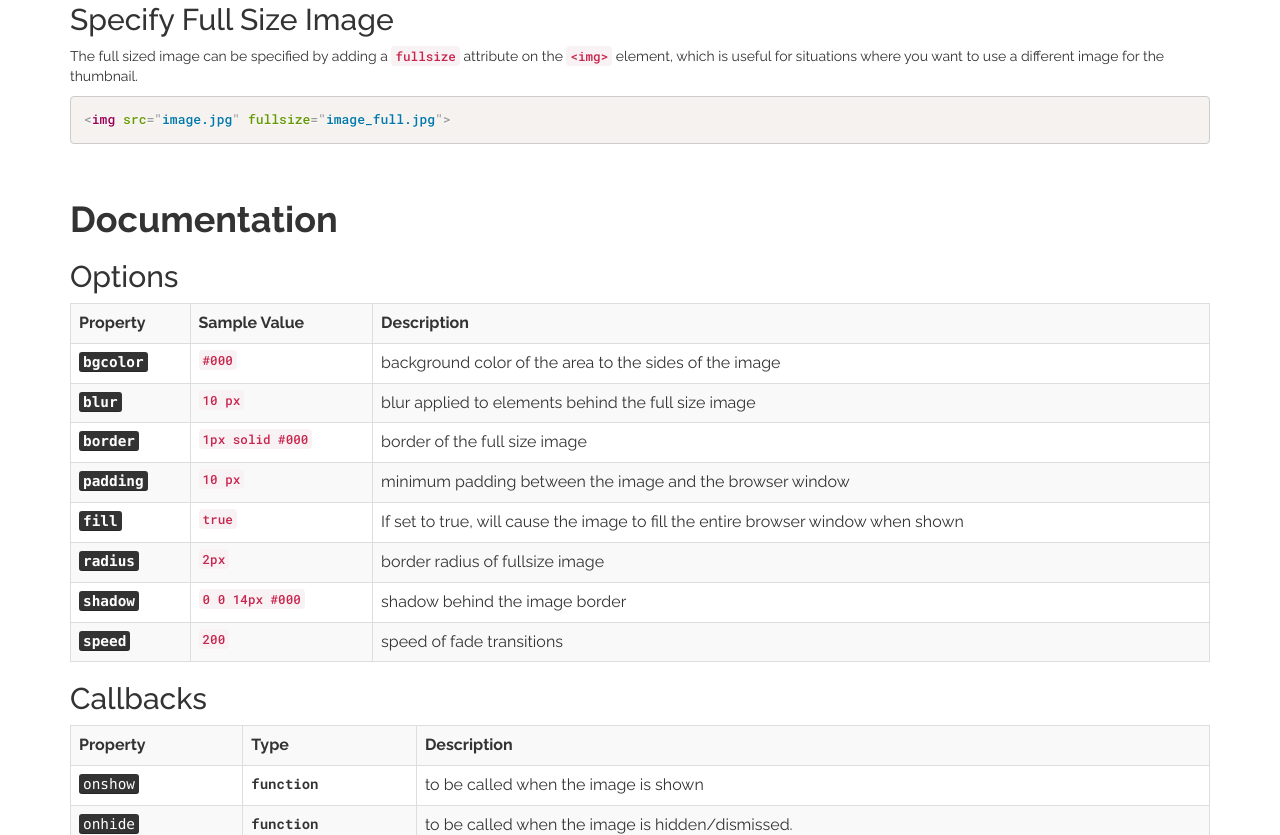
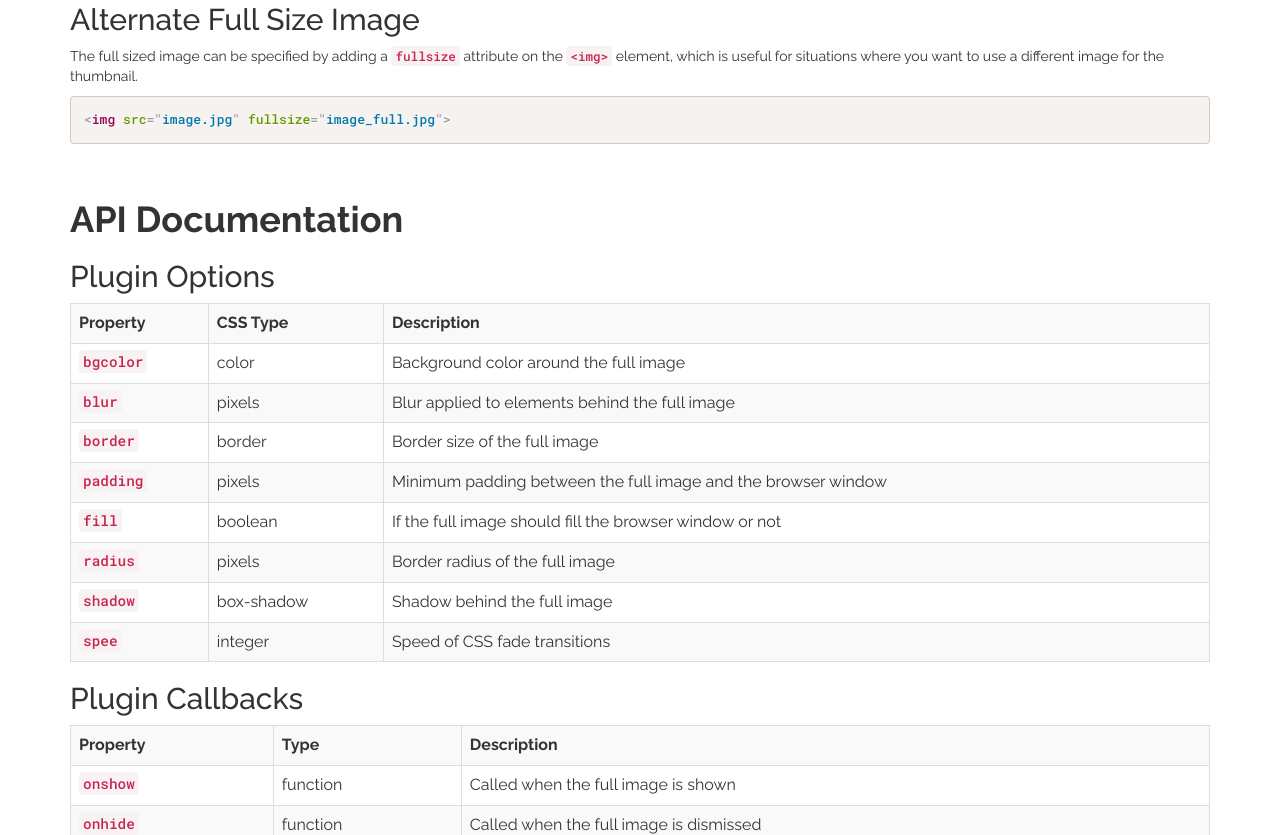
Before and after one commit to marando/zoomable.js, a website: page examples/examples.html in a window 1280 px wide. Shown: the part 1965-2800 px from the top of the page. Drawn offline with nearby package versions, Linux system fonts and the light colour scheme.

Commit message:
update copy

```diff
--- a/examples/examples.html
+++ b/examples/examples.html
@@ -48,7 +48,7 @@
 
       <section>
         <div class="row">
-          <h1 class="col-sm-12">Examples</h1>
+          <h1 class="col-sm-12">Usage Examples</h1>
           <div class="example simple">
             <h2 class="col-sm-12">Simple Usage</h2>
             <p class="col-sm-12">
@@ -132,7 +132,7 @@
 
         <div class="row">
           <div class="example custom">
-            <h2 class="col-sm-12">Callbacks</h2>
+            <h2 class="col-sm-12">Callback Functions</h2>
             <p class="col-sm-12">
               Two callback functions are exposed&mdash;one for when the image is show, and another for when it is dismissed:
             </p>
@@ -172,7 +172,7 @@
           <div class="example">
             <h2 class="col-sm-12">Filling the Browser</h2>
             <p class="col-sm-12">
-              To make an image fill the browser window, set the <code>fill</code> attribute to true:
+              To make an image fill the entire browser window, set the <code>fill</code> attribute to true:
             </p>
             <div class="col-sm-5">
               <img src="http://lorempixel.com/1200/800/?r=5"
@@ -206,7 +206,7 @@
 
         <div class="row">
           <div class="example simple">
-            <h2 class="col-sm-12">Specify Full Size Image</h2>
+            <h2 class="col-sm-12">Alternate Full Size Image</h2>
             <p class="col-sm-12">
               The full sized image can be specified by adding a <code>fullsize</code> attribute on the <code>&lt;img&gt;</code> element, which is useful for situations where you want to use a different image for the thumbnail.
             </p>
@@ -224,57 +224,57 @@
 
       <section class="row">
         <div class="col-sm-12">
-          <h1>Documentation</h1>
-          <h2>Options</h2>
+          <h1>API Documentation</h1>
+          <h2>Plugin Options</h2>
           <table class="table table-bordered table-striped">
             <tr>
               <th>Property</th>
-              <th>Sample Value</th>
+              <th>CSS Type</th>
               <th>Description</th>
             </tr>
             <tr>
-              <th><kbd>bgcolor</kbd></th>
-              <td><code>#000</code></td>
-              <td>background color of the area to the sides of the image</td>
+              <th><code>bgcolor</code></th>
+              <td>color</td>
+              <td>Background color around the full image</td>
             </tr>
             <tr>
-              <th><kbd>blur</kbd></th>
-              <td><code>10 px</code></td>
-              <td>blur applied to elements behind the full size image</td>
+              <th><code>blur</code></th>
+              <td>pixels</td>
+              <td>Blur applied to elements behind the full image</td>
             </tr>
             <tr>
-              <th><kbd>border</kbd></th>
-              <td><code>1px solid #000</code></td>
-              <td>border of the full size image</td>
+              <th><code>border</code></th>
+              <td>border</td>
+              <td>Border size of the full image</td>
             </tr>
             <tr>
-              <th><kbd>padding</kbd></th>
-              <td><code>10 px</code></td>
-              <td>minimum padding between the image and the browser window</td>
+              <th><code>padding</code></th>
+              <td>pixels</td>
+              <td>Minimum padding between the full image and the browser window</td>
             </tr>
             <tr>
-              <th><kbd>fill</kbd></th>
-              <td><code>true</code></td>
-              <td>If set to true, will cause the image to fill the entire browser window when shown</td>
+              <th><code>fill</code></th>
+              <td>boolean</td>
+              <td>If the full image should fill the browser window or not</td>
             </tr>
             <tr>
-              <th><kbd>radius</kbd></th>
-              <td><code>2px</code></td>
-              <td>border radius of fullsize image</td>
+              <th><code>radius</code></th>
+              <td>pixels</td>
+              <td>Border radius of the full image</td>
             </tr>
             <tr>
-              <th><kbd>shadow</kbd></th>
-              <td><code>0 0 14px #000</code></td>
-              <td>shadow behind the image border</td>
+              <th><code>shadow</code></th>
+              <td>box-shadow</td>
+              <td>Shadow behind the full image</td>
             </tr>
             <tr>
-              <th><kbd>speed</kbd></th>
-              <td><code>200</code></td>
-              <td>speed of fade transitions</td>
+              <th><code>spee</code></th>
+              <td>integer</td>
+              <td>Speed of CSS fade transitions</td>
             </tr>
           </table>
 
-          <h2>Callbacks</h2>
+          <h2>Plugin Callbacks</h2>
           <table class="table table-bordered table-striped">
             <tr>
               <th>Property</th>
@@ -282,14 +282,14 @@
               <th>Description</th>
             </tr>
             <tr>
-              <td><kbd>onshow</kbd></td>
+              <td><code>onshow</code></td>
               <td>function</td>
-              <td>to be called when the image is shown</td>
+              <td>Called when the full image is shown</td>
             </tr>
             <tr>
-              <td><kbd>onhide</kbd></td>
+              <td><code>onhide</code></td>
               <td>function</td>
-              <td>to be called when the image is hidden/dismissed.</td>
+              <td>Called when the full image is dismissed</td>
             </tr>
           </table>
         </div>
@@ -354,10 +354,10 @@
       //display: none;
     }
     table td:nth-child(2) {
-      font-family: 'Roboto Mono';
+      //font-family: 'Roboto Mono';
       white-space: nowrap;
-      font-size: 14px;
-      font-weight: 700;
+      //font-size: 14px;
+      //font-weight: 700;
     }
     section {
       padding-bottom: 30px;
```
